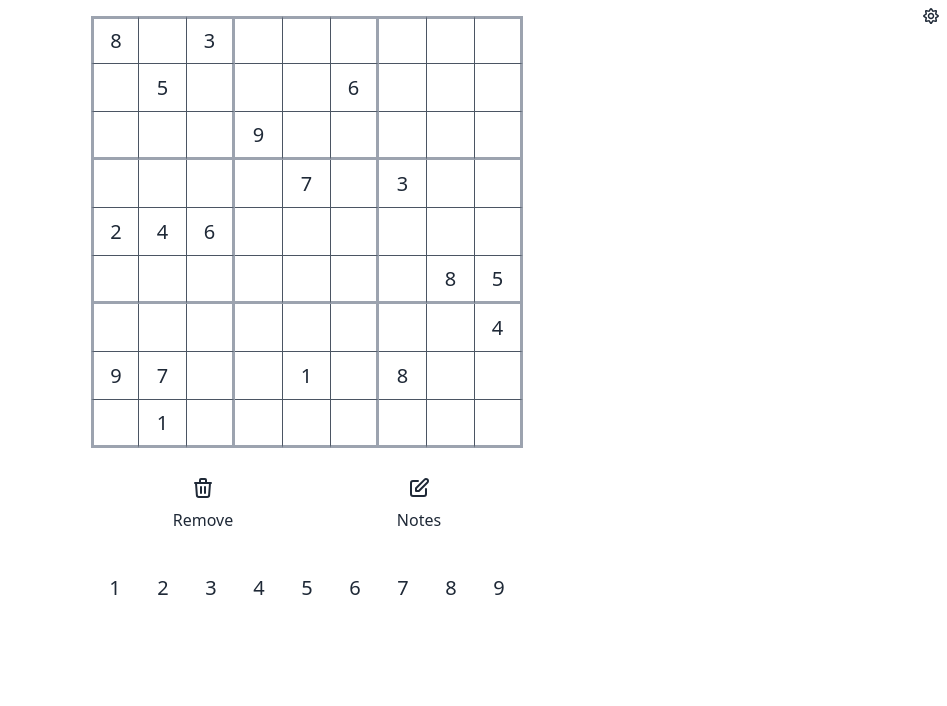
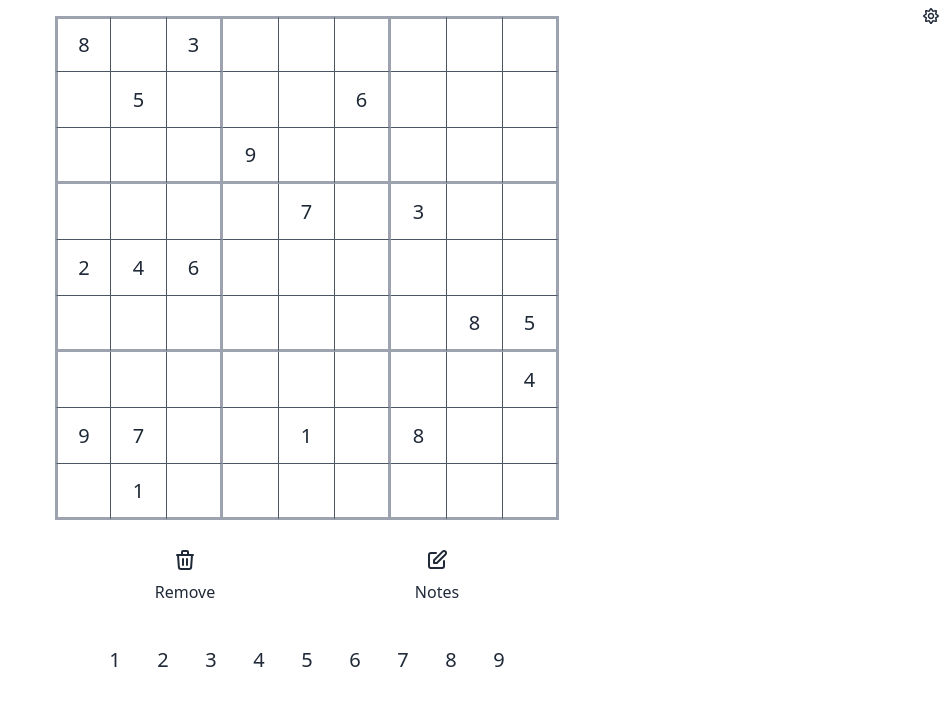
Before and after one commit to ngavinsir/lidoku-web, a Svelte app: page / in a window 1280 px wide. Shown: the top 706 px of the page, without its empty margins (333-1280 px from the left). Built offline with nearby package versions, Linux system fonts and the light colour scheme.

Commit message:
add note taking functionality

```diff
--- a/src/components/sudoku/BoardCell.svelte
+++ b/src/components/sudoku/BoardCell.svelte
@@ -3,6 +3,7 @@
   export let index: number;
   export let value: number | null = null;
   export let selected = false;
+  export let notes: Set<number> = new Set();
 
   const cellBorders = [];
   if (Math.floor(index / 9) === 0) {
@@ -19,12 +20,16 @@
       ? "border-b-3 border-b-gray-400"
       : "border-b-1"
   );
+
+  function getNoteValue(row: number, col: number) {
+    return row * 3 + col + 1;
+  }
 </script>
 
 <div
   on:click
   class={clsx(
-    'w-12 h-12 text-xl cursor-pointer border-gray-600 flex justify-center items-center',
+    'w-14 h-14 text-xl cursor-pointer border-gray-600 flex justify-center items-center',
     `${cellBorders.join(' ')}`,
     {
       'hover:bg-gray-700': !selected,
@@ -33,4 +38,23 @@
   )}
 >
   {value ? value : ''}
+
+  <!-- Notes -->
+  {#if !value}
+    <div class="w-full h-full p-1 flex flex-col justify-around">
+      {#each [...Array(3)] as _, row}
+        <div class="flex justify-around">
+          {#each [...Array(3)] as _, col}
+            <span
+              class={clsx('text-xs text-gray-400', {
+                invisible: !notes.has(getNoteValue(row, col)),
+              })}
+            >
+              {getNoteValue(row, col)}
+            </span>
+          {/each}
+        </div>
+      {/each}
+    </div>
+  {/if}
 </div>
--- a/src/components/sudoku/BottomPanel/BottomPanel.svelte
+++ b/src/components/sudoku/BottomPanel/BottomPanel.svelte
@@ -29,7 +29,11 @@
     </IconButton>
 
     <!-- Notes icon -->
-    <IconButton label="Notes" toggleable={true}>
+    <IconButton
+      label="Notes"
+      toggleable={true}
+      on:click={() => board.toggleTakingNotes()}
+    >
       <svg
         class="w-6 h-6"
         fill="none"
--- a/src/components/sudoku/BottomPanel/NumberSelector.svelte
+++ b/src/components/sudoku/BottomPanel/NumberSelector.svelte
@@ -3,7 +3,7 @@
   const dispatch = createEventDispatcher();
 </script>
 
-<div class="flex">
+<div class="flex mx-auto" style="width: fit-content">
   {#each [...Array(9)] as _, num}
     <div
       class="w-12 h-12 text-xl cursor-pointer flex justify-center items-center
--- a/src/lib/Board.ts
+++ b/src/lib/Board.ts
@@ -12,11 +12,11 @@ export interface BoardCell {
   value: number | null;
   status: BoardCellStatus;
   selected: boolean;
+  notes: Set<number>;
 }
 
 export interface Board {
   board: Map<number, BoardCell>;
-  notes: Map<number, number[]>;
   selectedIndex: number | null;
   takingNotes: boolean;
 }
@@ -45,6 +45,9 @@ export function createBoardStore(puzzle: Puzzle) {
     removeSelectedCell: () => {
       update((board) => removeCellValue(board, board.selectedIndex));
     },
+    toggleTakingNotes: () => {
+      update((board) => <Board>{ ...board, takingNotes: !board.takingNotes });
+    },
   };
 }
 
@@ -70,11 +73,32 @@ function setCellValue(board: Board, value: number) {
   if (board.selectedIndex === null) {
     return board;
   }
+  if (board.takingNotes) {
+    return setCellNotesValue(board, value);
+  }
+
   const index = board.selectedIndex;
   const cell = board.board.get(index);
+
+  // can't change generated cell value
+  if (cell.status === BoardCellStatus.GENERATED) return board;
+
   board.board.set(index, { ...cell, value });
   board.selectedIndex = null;
   return setSelectedIndex(board, index);
+}
+
+function setCellNotesValue(board: Board, value: number) {
+  const index = board.selectedIndex;
+  const cell = board.board.get(index);
+
+  if (cell.notes.has(value)) {
+    cell.notes.delete(value);
+  } else {
+    cell.notes.add(value);
+  }
+
+  return board;
 }
 
 function removeCellValue(board: Board, index: number | null) {
@@ -102,6 +126,7 @@ function puzzle2Board(puzzle: Puzzle): Board {
       value: puzzle[index],
       status: puzzle[index] ? BoardCellStatus.GENERATED : BoardCellStatus.IDLE,
       selected: false,
+      notes: new Set(),
     });
   }
   return <Board>{
```
